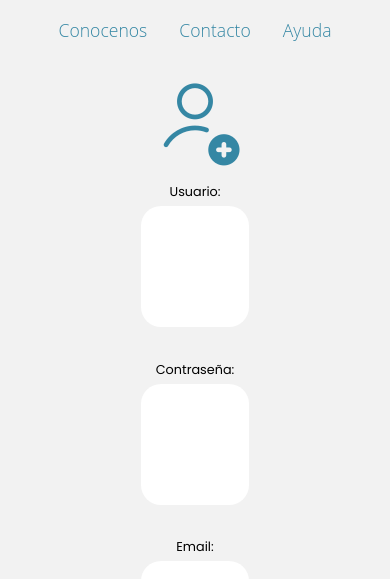
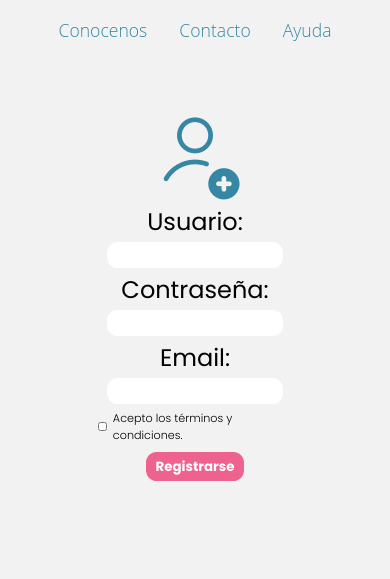
Before and after one commit to MarianoBarella95/Patitas-Felices, a plain HTML site: page signup.html in a window 390 px wide. Shown: the part 109-688 px from the top of the page. Drawn offline with Linux system fonts and the light colour scheme.

Commit message:
Cambie tamaño signup

```diff
--- a/signup.css
+++ b/signup.css
@@ -163,83 +163,65 @@ background: linear-gradient(0deg, rgba(235,95,144,1) 0%, rgba(199,52,96,1) 50%);
 
 .registrarse {
     width: 100%;
-    height: 100vh;
-    display: flex;
-    flex-direction: column;
-    justify-content: center;
-    align-items: center;
-    font-size: 2rem;
-}
-
-.email-contra {
+    height: 30rem;
     display: flex;
     justify-content: center;
     align-items: center;
 }
 
-form {
-    width: 100%;
-    height: 100%;
+.registrarse form {
     display: flex;
     flex-direction: column;
-    justify-content: center;
+    justify-content: space-around;
     align-items: center;
-    font-size: 2rem;
-    padding: 1em;
+    width: 30%;
+    height: 90%;
 }
 
-img {
-    margin-bottom: 1em;
+label {
+    font-size: 1.5rem;
+    font-weight: 400;
 }
 
 input {
-    width: 30%;
-    height: 60%;
-    border-radius: 1.5em;
-    caret-color: #EE628F;
     border: none;
-    margin-bottom: 2.5em;
-    text-align: center;
-}
-
-input:focus {
-    background-color: #3587A4;
-}
-
-label {
-    font-size: .8em;
-    margin-bottom: .4em;
+    border-radius: .8em;
+    height: 2em;
+    width: 60%;
 }
 
 .terminos {
-    /* background-color: blueviolet; */
-    width: 30%;
+    width: 60%;
+    height: 10%;
     display: flex;
-    justify-content:center;
+    justify-content: center;
     align-items: center;
-    font-size: .5em;
+}
+
+.terminos label {
+    font-size: .8rem;
+    font-weight: 300;
+    margin-left: .5em;
 }
 
 #terms {
-    width: 20%;
-    height: 50%;
-    margin-bottom: 0;
+    width: 5%;
 }
 
 #registrar {
-    border: none;
     background-color: #EE628F;
     color: white;
-    font-size: .5em;
+    width: 30%;
+    height: 2.2em;
+    font-family: 'Poppins', sans-serif;
     font-weight: 700;
-    width: 20%;
     transition: .4s;
 }
 
 #registrar:hover {
     cursor: pointer;
     box-shadow: 0 5px 15px rgba(238, 98, 143, .4);
-    width: 30%;
+    width: 60%;
 }
 
 footer {
@@ -323,82 +305,65 @@ background: linear-gradient(0deg, rgba(199,52,96,1) 0%, rgba(235,95,144,1) 100%)
 
     .registrarse {
         width: 100%;
-        height: 100vh;
-        display: flex;
-        flex-direction: column;
-        justify-content: center;
-        align-items: center;
-        font-size: 2rem;
-    }
-
-    .email-contra {
+        height: 30rem;
         display: flex;
         justify-content: center;
         align-items: center;
     }
 
-    form {
-        width: 100%;
-        height: 100%;
+    .registrarse form {
         display: flex;
         flex-direction: column;
-        justify-content: center;
+        justify-content: space-around;
         align-items: center;
-        font-size: 1rem;
-        padding: 1em;
+        width: 70%;
+        height: 80%;
     }
 
-    img {
-        margin-bottom: 1em;
+    label {
+        font-size: 1.5rem;
+        font-weight: 400;
     }
 
     input {
-        width: 30%;
-        height: 60%;
-        border-radius: 1.5em;
-        caret-color: #EE628F;
         border: none;
-        margin-bottom: 2.5em;
-    }
-
-    input:focus {
-        background-color: #3587A4;
-    }
-
-    label {
-        font-size: .8em;
-        margin-bottom: .4em;
+        border-radius: .8em;
+        height: 2em;
+        width: 60%;
     }
 
     .terminos {
-        /* background-color: blueviolet; */
-        width: 50%;
+        width: 60%;
+        height: 10%;
         display: flex;
         justify-content: center;
         align-items: center;
-        font-size: .7em;
+    }
+
+    .terminos label {
+        font-size: .8rem;
+        font-weight: 300;
+        margin-left: .5em;
     }
 
     #terms {
-        width: 10%;
-        height: 50%;
-        margin-bottom: 0;
+        width: 5%;
     }
 
     #registrar {
-        border: none;
         background-color: #EE628F;
         color: white;
-        font-size: .5em;
+        width: 30%;
+        height: 2.2em;
+        font-family: 'Poppins', sans-serif;
         font-weight: 700;
-        width: 20%;
         transition: .4s;
     }
 
     #registrar:hover {
         cursor: pointer;
         box-shadow: 0 5px 15px rgba(238, 98, 143, .4);
-        width: 30%;
+        width: 60%;
     }
 
     footer {
@@ -451,81 +416,68 @@ background: linear-gradient(0deg, rgba(199,52,96,1) 0%, rgba(235,95,144,1) 100%)
         height: 60%;
     }
 
-
     .registrarse {
         width: 100%;
-        height: 100vh;
+        height: 30rem;
+        display: flex;
+        justify-content: center;
+        align-items: center;
+    }
+
+    .registrarse form {
         display: flex;
         flex-direction: column;
-        justify-content: center;
+        justify-content: space-around;
         align-items: center;
-        font-size: 2rem;
+        width: 50%;
+        height: 80%;
     }
 
-    form {
-        width: 100%;
-        height: 100%;
-        display: flex;
-        flex-direction: column;
-        justify-content: center;
-        align-items: center;
-        font-size: 1rem;
-        padding: 1em;
-    }
-
-    img {
-        margin-bottom: 1em;
+    label {
+        font-size: 1.5rem;
+        font-weight: 400;
     }
 
     input {
-        width: 30%;
-        height: 60%;
-        border-radius: 1.5em;
-        caret-color: #EE628F;
         border: none;
-        margin-bottom: 2.5em;
-    }
-
-    input:focus {
-        background-color: #3587A4;
-    }
-
-    label {
-        font-size: .8em;
-        margin-bottom: .4em;
+        border-radius: .8em;
+        height: 2em;
+        width: 90%;
     }
 
     .terminos {
-        /* background-color: blueviolet; */
         width: 100%;
+        height: 10%;
         display: flex;
-        justify-content:center;
+        justify-content: center;
         align-items: center;
-        font-size: .7em;
+    }
+
+    .terminos label {
+        font-size: .7rem;
+        font-weight: 300;
+        margin-left: .5em;
     }
 
     #terms {
-        width: 10%;
-        height: 50%;
-        margin-bottom: 0;
+        width: 5%;
     }
 
     #registrar {
-        border: none;
         background-color: #EE628F;
         color: white;
-        font-size: .5em;
+        width: 50%;
+        height: 2.2em;
+        font-family: 'Poppins', sans-serif;
         font-weight: 700;
-        width: 20%;
         transition: .4s;
     }
 
     #registrar:hover {
         cursor: pointer;
         box-shadow: 0 5px 15px rgba(238, 98, 143, .4);
-        width: 30%;
+        width: 80%;
     }
-
 
     footer {
         flex-direction: column;
--- a/signup.html
+++ b/signup.html
@@ -8,7 +8,7 @@
     </head>
         <body>
             <header>
-                <a href="./index.html"><h1>Patitas Felices</h1></a>
+                <a href="./index.html"><h1>PatitasFelices</h1></a>
                 <div class="log">
                     <a href="./login.html">Log In</a>
                     <a href="./signup.html">Sign Up</a>
```
Also changed, not shown: login.html (+1 -1 lines).
